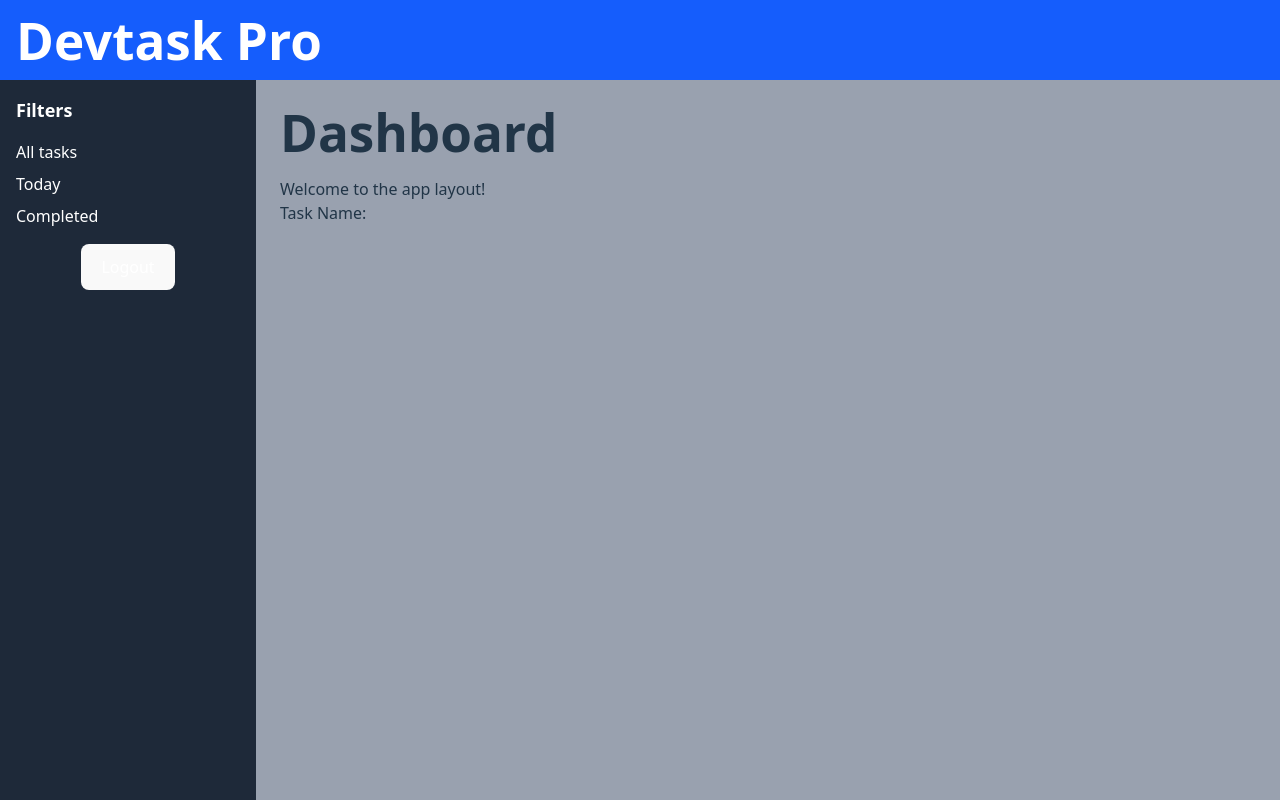
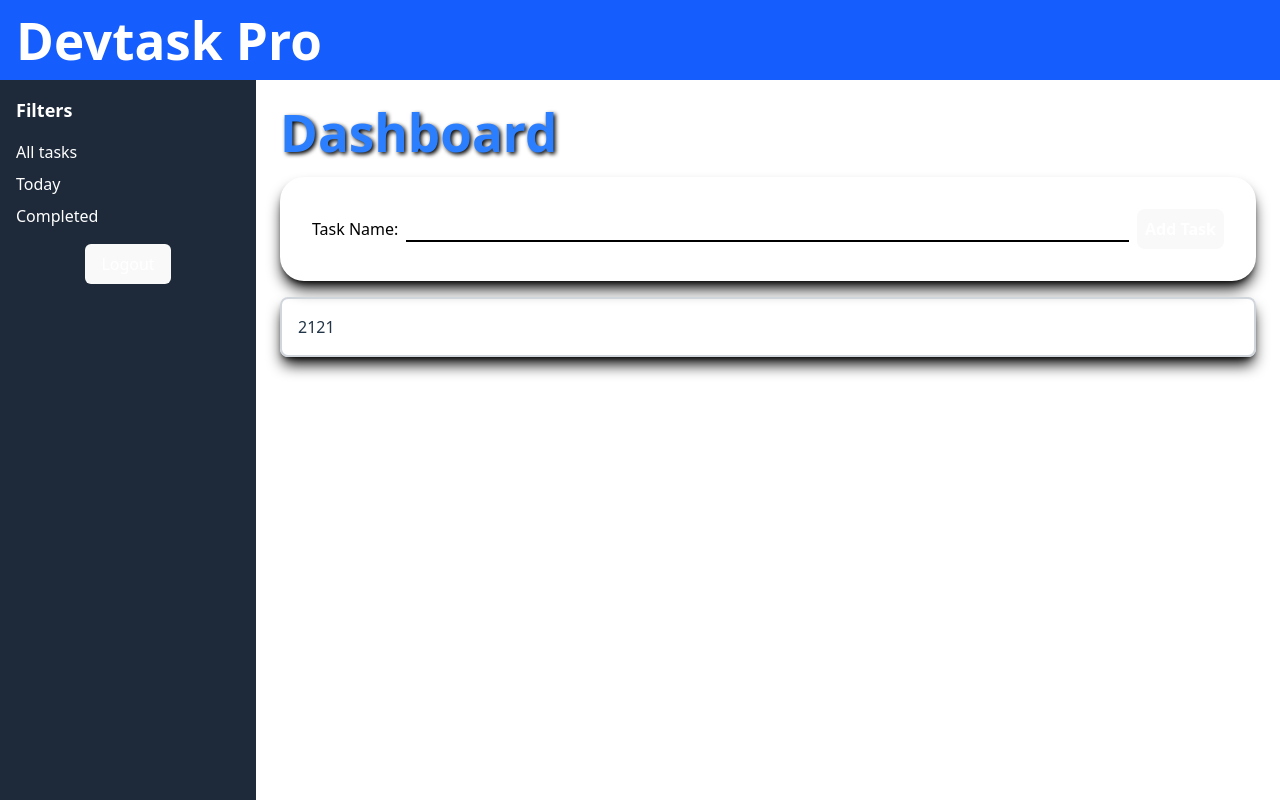
Before and after one commit to RenaAFMatos/devtask-pro, a React (Vite) app: page /home in a window 1280 px wide. Built offline with nearby package versions, Linux system fonts and the light colour scheme; no server answers; sample sign-in values are in the browser's storage.

Commit message:
Added input form and card for tasks already created

```diff
--- a/src/App.jsx
+++ b/src/App.jsx
@@ -8,9 +8,8 @@ function App() {
       <Navbar />
       <div className="flex flex-1">
         <Sidebar />
-      <main className="flex-1 bg-gray-400 p-6 overflow-y-auto">
-        <h1 className="text-2xl font-bold mb-4">Dashboard</h1>
-        <p>Welcome to the app layout!</p>
+      <main className="flex-1 bg-white p-6 overflow-y-auto">
+        <h1 className="text-2xl font-bold mb-4 text-blue-500 text-shadow">Dashboard</h1>
         <TaskForm />
       </main>
       </div>
--- a/src/components/TaskForm.jsx
+++ b/src/components/TaskForm.jsx
@@ -1,10 +1,68 @@
+import { serverTimestamp } from "firebase/firestore";
+import { useState } from "react";
+import { addTask } from "../services/taskService";
+import { useAuth } from "../store/useAuthStore";
+import {getTasksForUser} from "../services/taskService"
+
 export default function TaskForm(){
+    const {user} = useAuth();
+    const [taskName, setTaskName] = useState("");
+
+    // Return early if no user
+    if (!user) {
+        return <div>Please log in to add tasks</div>;
+    }
+
+    const newTask = {
+        title:"",
+        completed:false,
+        createdDate: serverTimestamp(),
+        userID: user.uid,
+    }
+
+    const handleSubmit = async (e) => {
+        e.preventDefault();
+
+        try {
+            if(!taskName) {
+                throw new Error("Task name cannot be empty")
+            } else {
+                // Create task object with current taskName
+                const taskToAdd = {
+                    ...newTask,
+                    title: taskName
+                };
+
+                await addTask(taskToAdd);
+                console.log("Task added successfully");
+                setTaskName(""); // Clear the input
+            }
+        }
+        catch(error) {
+            console.error("Error adding task:", error);
+            alert("Failed to add task: " + error.message);
+            return;
+        }
+    }
     return (
-        <form>
-            <div>
-                <label htmlFor="taskName">Task Name:</label>
-                <input type="text" id="taskName" name="taskName" />
+        <>
+            <form onSubmit={handleSubmit} className="bg-white p-8 rounded-3xl shadow-lg shadow-black w-full max-w-full">
+                <div className="flex flex-row gap-2 items-center w-full">
+                    <label htmlFor="taskName" className="flex-none text-black">Task Name:</label>
+                    <input
+                        type="text"
+                        id="taskName"
+                        name="taskName"
+                        value={taskName}
+                        onChange={(e) => setTaskName(e.target.value)}
+                        className="bg-white text-black flex-1 border-b-2 focus:outline-none focus:ring-0"
+                    />
+                    <button type="submit" className="bg-blue-600 text-white font-bold py-2 px-2 rounded-lg flex-none">Add Task</button>
+                </div>
+            </form>
+            <div className="shadow-lg shadow-black border-2 border-gray-300 rounded-lg p-4 mt-4">
+                2121
             </div>
-        </form>
+        </>
     )
 }
--- a/src/index.css
+++ b/src/index.css
@@ -1,5 +1,4 @@
 @import "tailwindcss";
-
 
 :root {
     font-family: system-ui, Avenir, Helvetica, Arial, sans-serif;
@@ -38,22 +37,12 @@ h1 {
     line-height: 1.1;
 }
 
-button {
-    border-radius: 8px;
-    border: 1px solid transparent;
-    padding: 0.6em 1.2em;
-    font-size: 1em;
-    font-weight: 500;
-    font-family: inherit;
-    cursor: pointer;
-    transition: border-color 0.25s;
+.custom-text-stroke {
+    -webkit-text-stroke: 1px black
 }
-button:hover {
-    border-color: #646cff;
-}
-button:focus,
-button:focus-visible {
-    outline: 4px auto -webkit-focus-ring-color;
+
+.text-shadow {
+    text-shadow: 2px 2px 4px black;
 }
 
 @media (prefers-color-scheme: light) {
```
